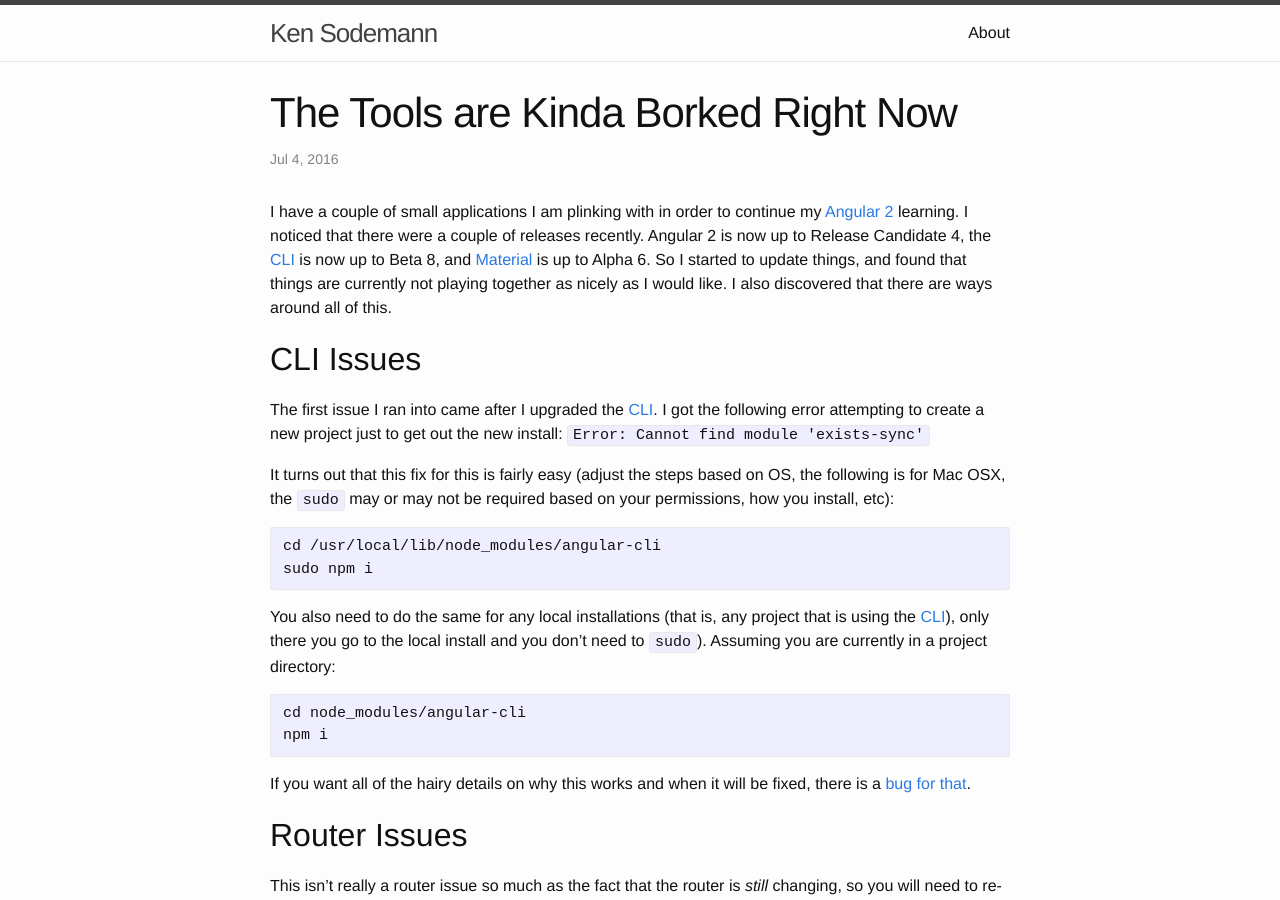
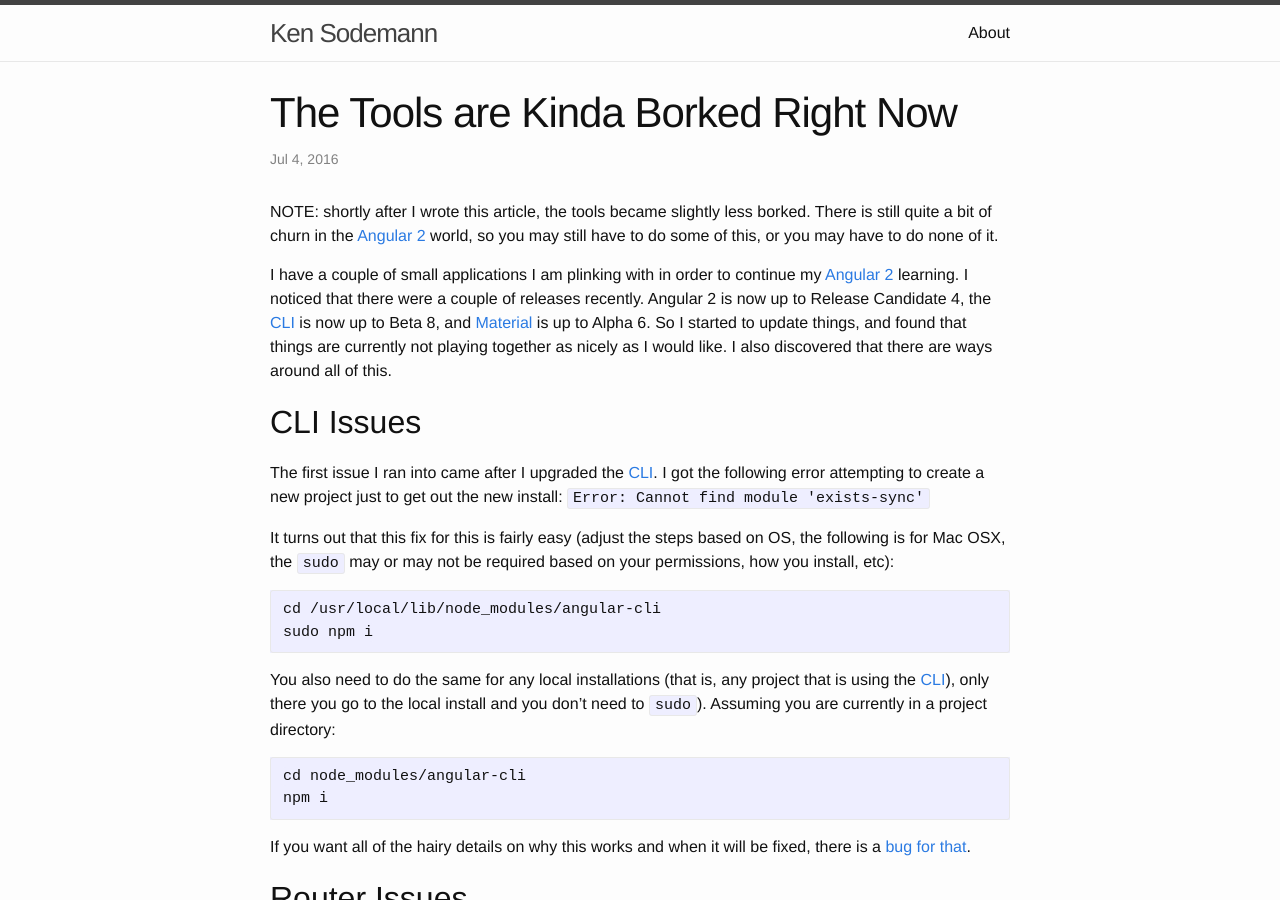
Before and after one commit to kensodemann/kensodemann.github.io, a Jekyll site: the page built from _posts/2016-07-04-the-tools-are-borked.markdown, in a window 1280 px wide and 900 px high. Built offline with Jekyll 4.4.1, drawn with Linux system fonts in a browser that asks for light colours.

```diff
--- a/_posts/2016-07-04-the-tools-are-borked.markdown
+++ b/_posts/2016-07-04-the-tools-are-borked.markdown
@@ -4,6 +4,10 @@
 date:   2016-07-04
 categories: angular2
 ---
+
+NOTE: shortly after I wrote this article, the tools became slightly less borked.
+There is still quite a bit of churn in the [Angular 2][angular2] world, so you may
+still have to do some of this, or you may have to do none of it.
 
 I have a couple of small applications I am plinking with in order to continue my [Angular 2][angular2] learning.
 I noticed that there were a couple of releases recently. Angular 2 is now up to Release Candidate 4, the [CLI][cli]
```
Also changed, not shown: _posts/2016-07-16-openshift-housecleaning.markdown (added, +36 -0 lines).
